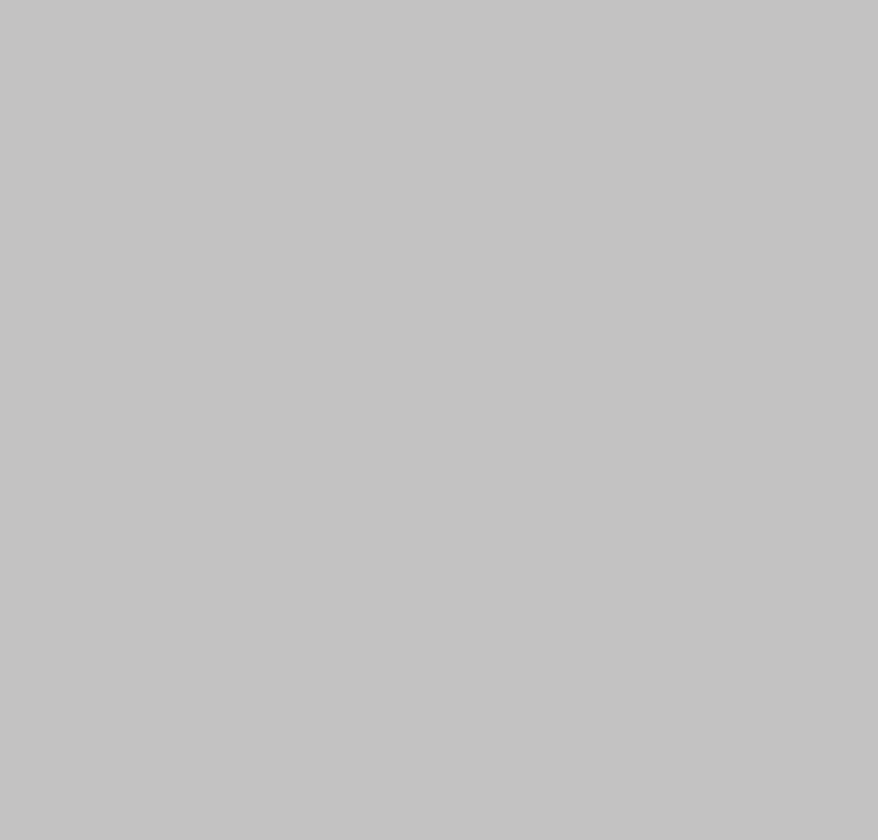
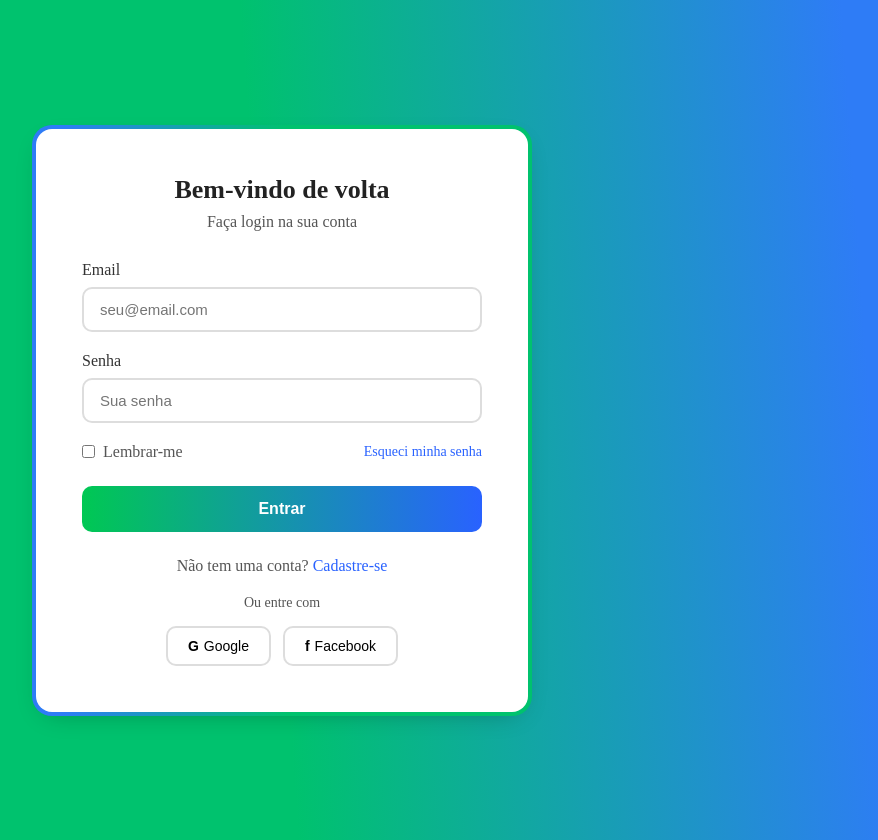
Before and after one commit to MatheusEnSR/FreelaWay, a React (Vite) app in the folder frontend/: page /login in a window 1280 px wide. Before the commit this address had no page. Shown: the whole page, without its empty margins (358-1236 px from the left). Before the commit the page ends 800 px from the top, so only its background shows below. Built offline with nearby package versions, Linux system fonts and the light colour scheme.

Commit message:
adicionei o login, e o css do login

```diff
--- a/frontend/src/App.jsx
+++ b/frontend/src/App.jsx
@@ -3,7 +3,7 @@ import { BrowserRouter as Router, Routes, Route } from 'react-router-dom';
 
 // Importar páginas
 import Home from './Pages/Home/home.jsx';
-
+import Login from './Pages/Login/login.jsx';
 
 
 
@@ -13,7 +13,7 @@ function App() {
       <main>
         <Routes>
           <Route path="/" element={<Home />} />
-
+          <Route path="/login" element={<Login />} />
         </Routes>
       </main>
     </Router>
--- a/frontend/src/Components/NavBar/navbar.jsx
+++ b/frontend/src/Components/NavBar/navbar.jsx
@@ -1,6 +1,7 @@
 import React, { useState } from "react";
 import './navbar.css';
 import Logo from '../../Assets/Logo/logo.png';
+import { Link } from "react-router-dom";
 
 function NavBar() {
   const [sidebarOpen, setSidebarOpen] = useState(false);
@@ -51,10 +52,13 @@ function NavBar() {
         <button className="fechar" onClick={closeSidebar}>×</button>
         <h3>Menu</h3>
         <ul>
-          <li>Item 1</li>
-          <li>Item 2</li>
-          <li>Item 3</li>
-        </ul>
+        <li>
+          <Link to="/login">Item 1</Link>
+        </li>
+        <li>Item 2</li>
+        <li>Item 3</li>
+      </ul>
+
       </div>
     </>
   );
--- a/frontend/src/Pages/Login/login.css
+++ b/frontend/src/Pages/Login/login.css
@@ -0,0 +1,252 @@
+.login-container {
+  min-height: 100vh;
+  display: flex;
+  align-items: center;
+  justify-content: center;
+  background: #2E7CF6;
+  background: -webkit-linear-gradient(266deg, rgba(46, 124, 246, 1) 6%, rgba(0, 194, 110, 1) 51%);
+  background: -moz-linear-gradient(266deg, rgba(46, 124, 246, 1) 6%, rgba(0, 194, 110, 1) 51%);
+  background: linear-gradient(266deg, rgba(46, 124, 246, 1) 6%, rgba(0, 194, 110, 1) 51%);
+  filter: progid:DXImageTransform.Microsoft.gradient(startColorstr="#2E7CF6", endColorstr="#00C26E", GradientType=0);
+  padding: 20px;
+}
+
+.login-card {
+  position: relative;
+  background: #fff;
+  padding: 40px;
+  border-radius: 16px;
+  box-shadow: 0 8px 25px rgba(0, 0, 0, 0.25);
+  width: 100%;
+  max-width: 400px;
+  z-index: 1;
+}
+
+/* Borda colorida afastada */
+.login-card::before {
+  content: "";
+  position: absolute;
+  top: -10px;   /* distância da borda para fora */
+  left: -10px;
+  right: -10px;
+  bottom: -10px;
+  border-radius: 20px; /* arredondar igual ou um pouco maior */
+  border: 4px solid transparent;
+  background-origin: border-box;
+  background-clip: content-box, border-box;
+  background-image: linear-gradient(#fff, #fff),
+    linear-gradient(90deg, rgba(46, 124, 246, 1) 6%, rgba(0, 194, 110, 1) 51%);
+  z-index: -1; /* fica atrás do card */
+}
+
+
+.login-header {
+  text-align: center;
+  margin-bottom: 30px;
+}
+
+.login-header h1 {
+  color: #222;
+  margin-bottom: 8px;
+  font-size: 26px;
+  font-weight: 700;
+}
+
+.login-header p {
+  color: #555;
+  margin: 0;
+}
+
+.login-form {
+  margin-bottom: 25px;
+}
+
+.form-group {
+  margin-bottom: 20px;
+}
+
+.form-group label {
+  display: block;
+  margin-bottom: 8px;
+  color: #333;
+  font-weight: 500;
+}
+
+.form-group input {
+  width: 100%;
+  padding: 12px 16px;
+  border: 2px solid #ddd;
+  border-radius: 10px;
+  font-size: 15px;
+  transition: all 0.3s ease;
+  box-sizing: border-box;
+}
+
+.form-group input:focus {
+  outline: none;
+  border-color: #00c853; /* verde do header */
+  box-shadow: 0 0 5px rgba(41, 98, 255, 0.4); /* leve brilho azul */
+}
+
+.form-group input.error {
+  border-color: #e74c3c;
+}
+
+.error-message {
+  color: #e74c3c;
+  font-size: 13px;
+  margin-top: 5px;
+  display: block;
+}
+
+.form-options {
+  display: flex;
+  justify-content: space-between;
+  align-items: center;
+  margin-bottom: 25px;
+}
+
+.checkbox-container {
+  display: flex;
+  align-items: center;
+  cursor: pointer;
+  color: #555;
+}
+
+.checkbox-container input {
+  margin-right: 8px;
+}
+
+.forgot-password {
+  color: #2962ff; /* azul do gradiente */
+  text-decoration: none;
+  font-size: 14px;
+}
+
+.forgot-password:hover {
+  text-decoration: underline;
+}
+
+.login-button {
+  width: 100%;
+  padding: 14px;
+  background: linear-gradient(90deg, #00c853, #2962ff); /* gradiente igual ao header */
+  color: white;
+  border: none;
+  border-radius: 10px;
+  font-size: 16px;
+  font-weight: 600;
+  cursor: pointer;
+  transition: transform 0.2s ease, opacity 0.3s ease;
+}
+
+.login-button:hover:not(:disabled) {
+  transform: translateY(-2px);
+  opacity: 0.95;
+}
+
+.login-button:disabled {
+  opacity: 0.7;
+  cursor: not-allowed;
+}
+
+.loading-spinner {
+  width: 20px;
+  height: 20px;
+  border: 2px solid transparent;
+  border-top: 2px solid white;
+  border-radius: 50%;
+  animation: spin 1s linear infinite;
+  margin: 0 auto;
+}
+
+@keyframes spin {
+  0% { transform: rotate(0deg); }
+  100% { transform: rotate(360deg); }
+}
+
+.login-footer {
+  text-align: center;
+  margin-bottom: 20px;
+}
+
+.login-footer p {
+  color: #555;
+  margin: 0;
+}
+
+.login-footer a {
+  color: #2962ff;
+  text-decoration: none;
+  font-weight: 500;
+}
+
+.login-footer a:hover {
+  text-decoration: underline;
+}
+
+.social-login {
+  text-align: center;
+}
+
+.social-login p {
+  color: #555;
+  margin-bottom: 15px;
+  font-size: 14px;
+}
+
+.social-buttons {
+  display: flex;
+  gap: 12px;
+  justify-content: center;
+}
+
+.social-button {
+  padding: 10px 20px;
+  border: 2px solid #ddd;
+  border-radius: 10px;
+  background: white;
+  cursor: pointer;
+  transition: all 0.3s ease;
+  font-size: 14px;
+  font-weight: 500;
+}
+
+.social-button:hover:not(:disabled) {
+  border-color: #00c853;
+  color: #00c853;
+}
+
+.social-button:disabled {
+  opacity: 0.5;
+  cursor: not-allowed;
+}
+
+.social-button.google span::before {
+  content: "G";
+  margin-right: 5px;
+  font-weight: bold;
+}
+
+.social-button.facebook span::before {
+  content: "f";
+  margin-right: 5px;
+  font-weight: bold;
+}
+
+/* Responsividade */
+@media (max-width: 480px) {
+  .login-card {
+    padding: 30px 20px;
+  }
+
+  .form-options {
+    flex-direction: column;
+    gap: 15px;
+    align-items: flex-start;
+  }
+
+  .social-buttons {
+    flex-direction: column;
+  }
+}
--- a/frontend/src/Pages/Login/login.jsx
+++ b/frontend/src/Pages/Login/login.jsx
@@ -0,0 +1,155 @@
+import React, { useState } from 'react';
+import './Login.css';
+
+const LoginPage = () => {
+  const [formData, setFormData] = useState({
+    email: '',
+    password: ''
+  });
+  const [errors, setErrors] = useState({});
+  const [isLoading, setIsLoading] = useState(false);
+
+  const handleChange = (e) => {
+    const { name, value } = e.target;
+    setFormData(prev => ({
+      ...prev,
+      [name]: value
+    }));
+
+    // Limpar erro do campo quando o usuário começar a digitar
+    if (errors[name]) {
+      setErrors(prev => ({
+        ...prev,
+        [name]: ''
+      }));
+    }
+  };
+
+  const validateForm = () => {
+    const newErrors = {};
+
+    if (!formData.email) {
+      newErrors.email = 'Email é obrigatório';
+    } else if (!/\S+@\S+\.\S+/.test(formData.email)) {
+      newErrors.email = 'Email inválido';
+    }
+
+    if (!formData.password) {
+      newErrors.password = 'Senha é obrigatória';
+    } else if (formData.password.length < 6) {
+      newErrors.password = 'Senha deve ter pelo menos 6 caracteres';
+    }
+
+    setErrors(newErrors);
+    return Object.keys(newErrors).length === 0;
+  };
+
+  const handleSubmit = async (e) => {
+    e.preventDefault();
+
+    if (!validateForm()) {
+      return;
+    }
+
+    setIsLoading(true);
+
+    try {
+      // Simulando uma requisição de login
+      await new Promise(resolve => setTimeout(resolve, 2000));
+
+      console.log('Login realizado com sucesso:', formData);
+      alert('Login realizado com sucesso!');
+
+      // Limpar formulário após sucesso
+      setFormData({ email: '', password: '' });
+
+    } catch (error) {
+      console.error('Erro no login:', error);
+      alert('Erro ao fazer login. Tente novamente.');
+    } finally {
+      setIsLoading(false);
+    }
+  };
+
+  return (
+    <div className="login-container">
+      <div className="login-card">
+        <div className="login-header">
+          <h1>Bem-vindo de volta</h1>
+          <p>Faça login na sua conta</p>
+        </div>
+
+        <form onSubmit={handleSubmit} className="login-form">
+          <div className="form-group">
+            <label htmlFor="email">Email</label>
+            <input
+              type="email"
+              id="email"
+              name="email"
+              value={formData.email}
+              onChange={handleChange}
+              className={errors.email ? 'error' : ''}
+              placeholder="seu@email.com"
+              disabled={isLoading}
+            />
+            {errors.email && <span className="error-message">{errors.email}</span>}
+          </div>
+
+          <div className="form-group">
+            <label htmlFor="password">Senha</label>
+            <input
+              type="password"
+              id="password"
+              name="password"
+              value={formData.password}
+              onChange={handleChange}
+              className={errors.password ? 'error' : ''}
+              placeholder="Sua senha"
+              disabled={isLoading}
+            />
+            {errors.password && <span className="error-message">{errors.password}</span>}
+          </div>
+
+          <div className="form-options">
+            <label className="checkbox-container">
+              <input type="checkbox" />
+              <span className="checkmark"></span>
+              Lembrar-me
+            </label>
+            <a href="#forgot" className="forgot-password">Esqueci minha senha</a>
+          </div>
+
+          <button
+            type="submit"
+            className="login-button"
+            disabled={isLoading}
+          >
+            {isLoading ? (
+              <div className="loading-spinner"></div>
+            ) : (
+              'Entrar'
+            )}
+          </button>
+        </form>
+
+        <div className="login-footer">
+          <p>Não tem uma conta? <a href="#register">Cadastre-se</a></p>
+        </div>
+
+        <div className="social-login">
+          <p>Ou entre com</p>
+          <div className="social-buttons">
+            <button className="social-button google" disabled={isLoading}>
+              <span>Google</span>
+            </button>
+            <button className="social-button facebook" disabled={isLoading}>
+              <span>Facebook</span>
+            </button>
+          </div>
+        </div>
+      </div>
+    </div>
+  );
+};
+
+export default LoginPage;
```
